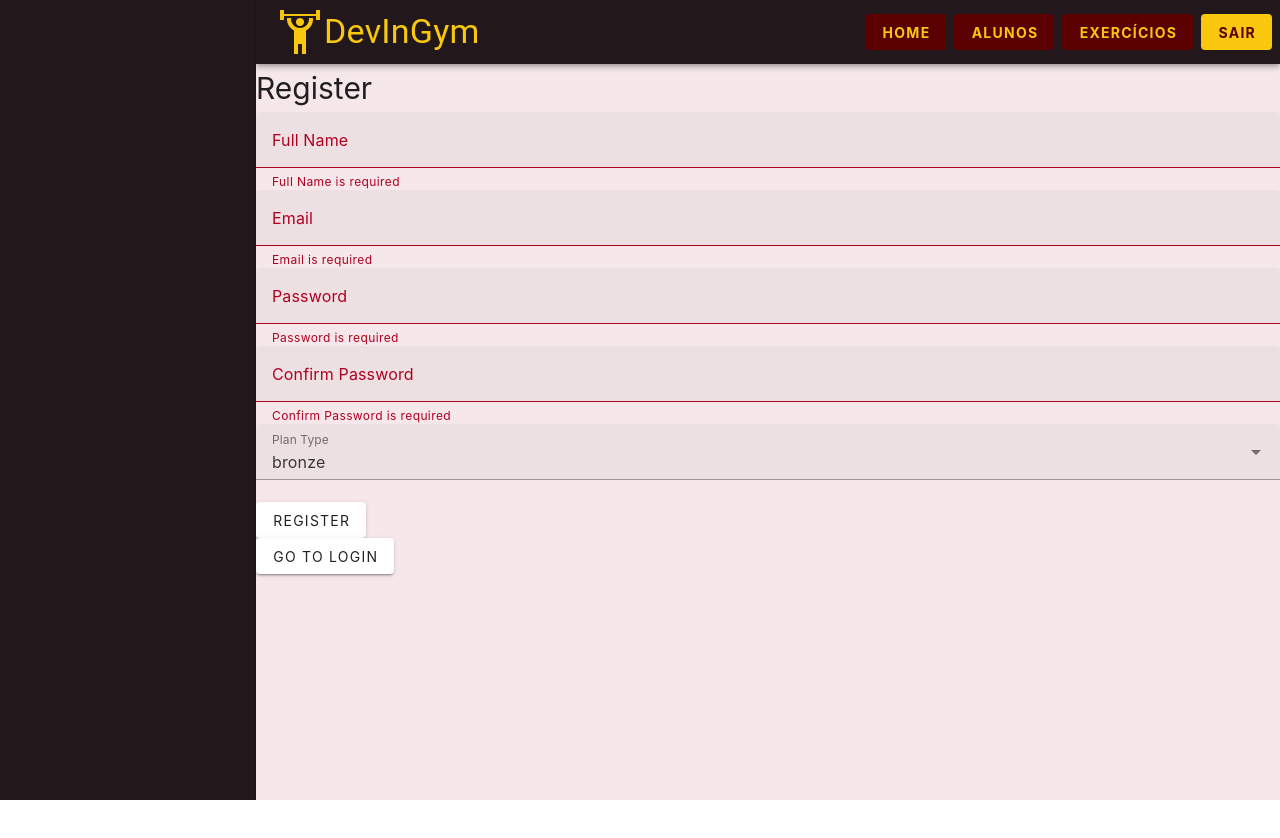
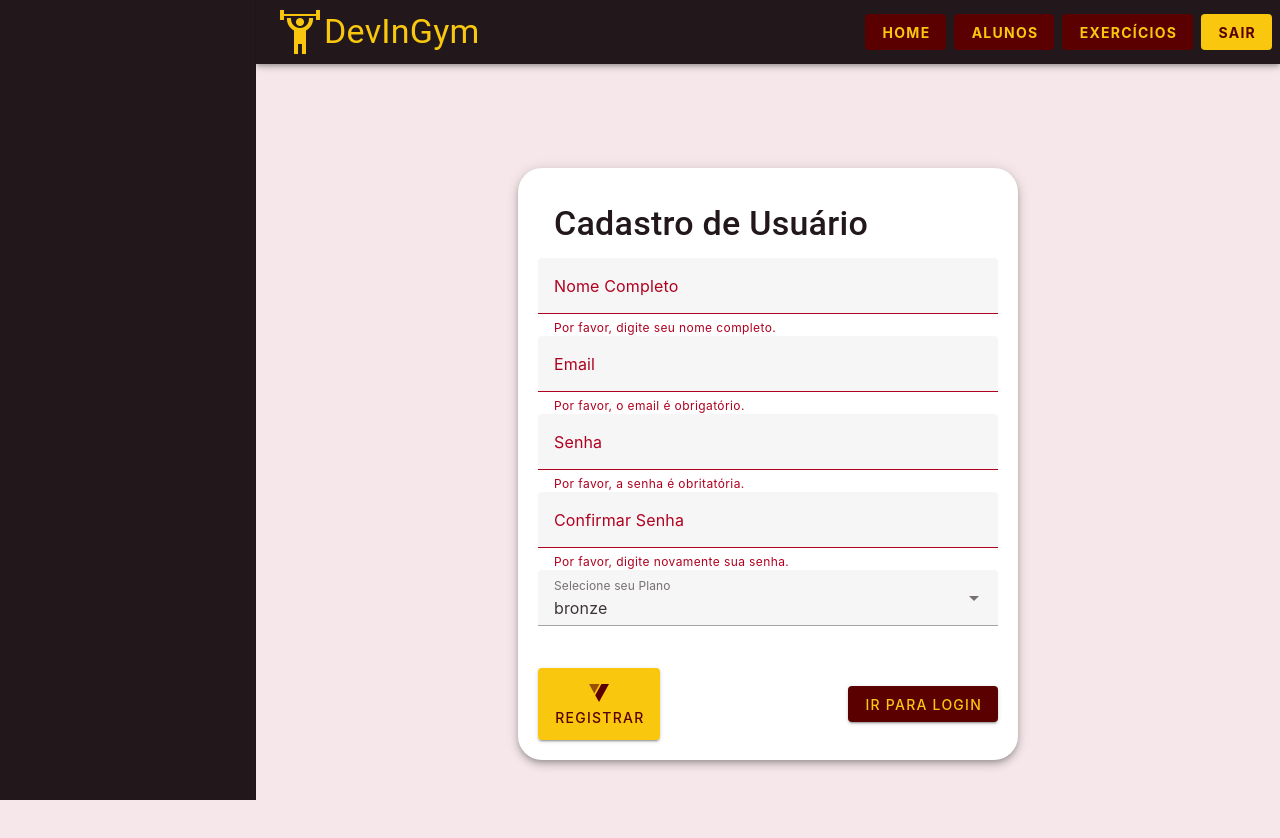
Before and after one commit to vdr3w/projeto-devinhouse-m1, a Vue app in the folder projeto-modulo-01/: page /register in a window 1280 px wide. Shown: the top 838 px of the page. Before the commit the page ends 800 px from the top, so only its background shows below. Built offline with nearby package versions, Linux system fonts and the light colour scheme.

Commit message:
feat(ui): enhance user registration form

```diff
--- a/projeto-modulo-01/src/views/Register/RegisterUser.vue
+++ b/projeto-modulo-01/src/views/Register/RegisterUser.vue
@@ -1,7 +1,26 @@
 <template>
-  <div>
-    <h1 class="title">Register</h1>
-    <v-form @submit.prevent="submitRegister" class="register-form">
+  <div
+    style="
+      background-color: var(--lavender-blush);
+      min-height: 100vh;
+      display: flex;
+      justify-content: center;
+      align-items: center;
+    ">
+    <v-card
+      :elevation="5"
+      rounded="xl"
+      style="
+        width: 500px;
+        padding: 20px;
+        background-color: white;
+        color: var(--battleship-gray);
+      ">
+      <v-card-title class="text-h4" style="color: var(--licorice)">
+        Cadastro de Usuário
+      </v-card-title>
+
+      <v-form @submit.prevent="submitRegister">
         <v-alert v-if="errors.length" type="error">
           <ul>
             <li v-for="error in errors" :key="error">{{ error }}</li>
@@ -9,45 +28,66 @@
         </v-alert>
 
         <v-text-field
-        label="Full Name"
+          label="Nome Completo"
           v-model="name"
           :error-messages="nameError"
-        required></v-text-field>
+          required
+          style="color: var(--licorice)"></v-text-field>
 
         <v-text-field
           label="Email"
           type="email"
           v-model="email"
           :error-messages="emailError"
-        required></v-text-field>
+          required
+          style="color: var(--licorice)"></v-text-field>
 
         <v-text-field
-        label="Password"
+          label="Senha"
           type="password"
           v-model="password"
           :error-messages="passwordError"
-        required></v-text-field>
+          required
+          style="color: var(--licorice)"></v-text-field>
 
         <v-text-field
-        label="Confirm Password"
+          label="Confirmar Senha"
           type="password"
           v-model="confirmPassword"
           :error-messages="confirmPasswordError"
-        required></v-text-field>
+          required
+          style="color: var(--licorice)"></v-text-field>
 
         <v-select
-        label="Plan Type"
+          label="Selecione seu Plano"
           v-model="type_plan"
-        :items="['bronze', 'silver', 'gold']"></v-select>
+          :items="['bronze', 'silver', 'gold']"
+          style="color: var(--licorice)"></v-select>
 
-      <v-btn type="submit">Register</v-btn>
+        <div
+          style="
+            display: flex;
+            justify-content: space-between;
+            align-items: center;
+            margin-top: 20px;
+          ">
+          <v-btn
+            prepend-icon="$vuetify"
+            stacked
+            type="submit"
+            style="background-color: var(--jonquil); color: var(--rosewood)">
+            <p class="font-weight-medium">Registrar</p>
+          </v-btn>
 
-      <p>
           <router-link to="/login">
-          <v-btn>Go to Login</v-btn>
+            <v-btn
+              style="background-color: var(--rosewood); color: var(--jonquil)">
+              <p class="font-weight-medium">Ir Para Login</p>
+            </v-btn>
           </router-link>
-      </p>
+        </div>
       </v-form>
+    </v-card>
   </div>
 </template>
 
@@ -67,17 +107,19 @@ export default {
   },
   computed: {
     nameError() {
-      return this.name ? "" : "Full Name is required";
+      return this.name ? "" : "Por favor, digite seu nome completo.";
     },
     emailError() {
-      return this.email ? "" : "Email is required";
+      return this.email ? "" : "Por favor, o email é obrigatório.";
     },
     passwordError() {
-      return this.password ? "" : "Password is required";
+      return this.password ? "" : "Por favor, a senha é obritatória.";
     },
     confirmPasswordError() {
-      if (!this.confirmPassword) return "Confirm Password is required";
-      if (this.password !== this.confirmPassword) return "Passwords must match";
+      if (!this.confirmPassword)
+        return "Por favor, digite novamente sua senha.";
+      if (this.password !== this.confirmPassword)
+        return "As senhas precisam ser iguais.";
       return "";
     },
   },
@@ -116,6 +158,12 @@ export default {
 };
 </script>
 
-<style scoped>
-/* Your styles here */
+<style>
+:root {
+  --jonquil: #f9c80e;
+  --lavender-blush: #f6e8ea;
+  --licorice: #22181c;
+  --rosewood: #5a0001;
+  --battleship-gray: #7e8987;
+}
 </style>
```
Lines whose indentation alone changed are shown as unchanged.
